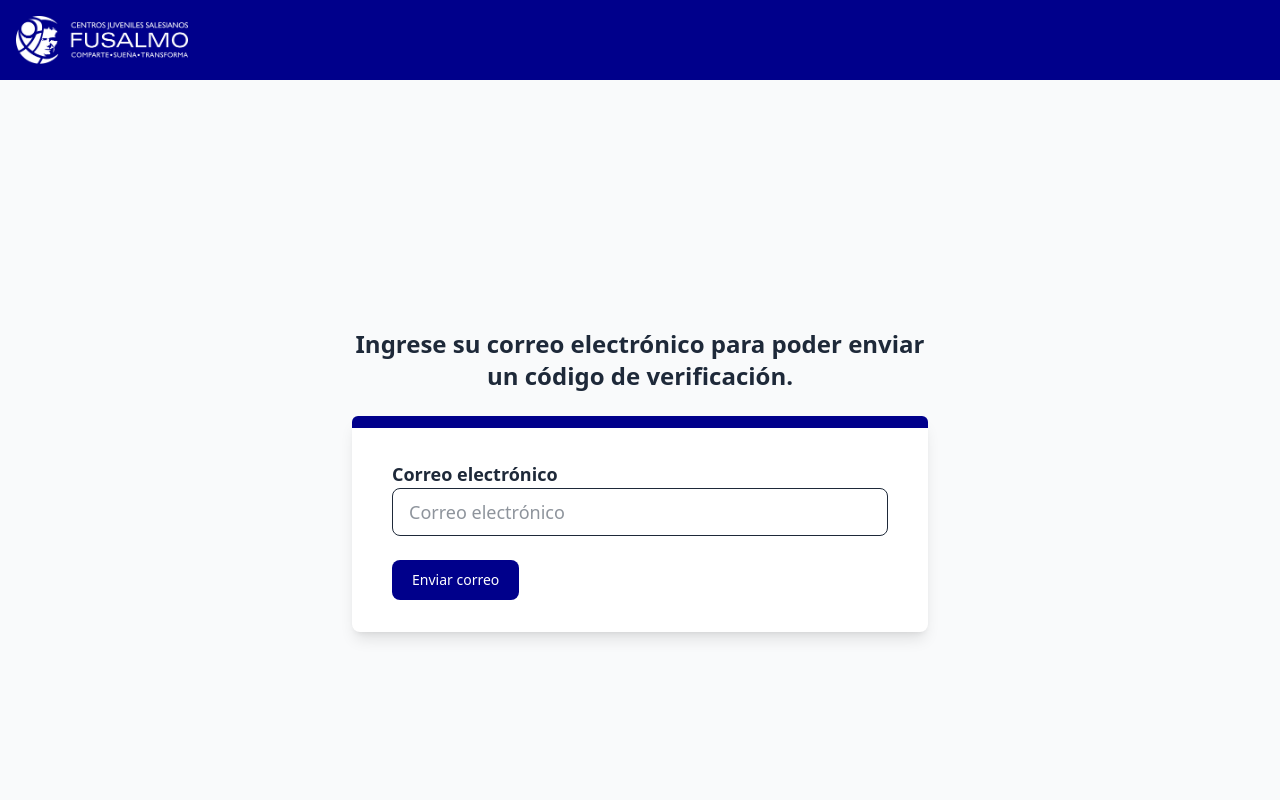
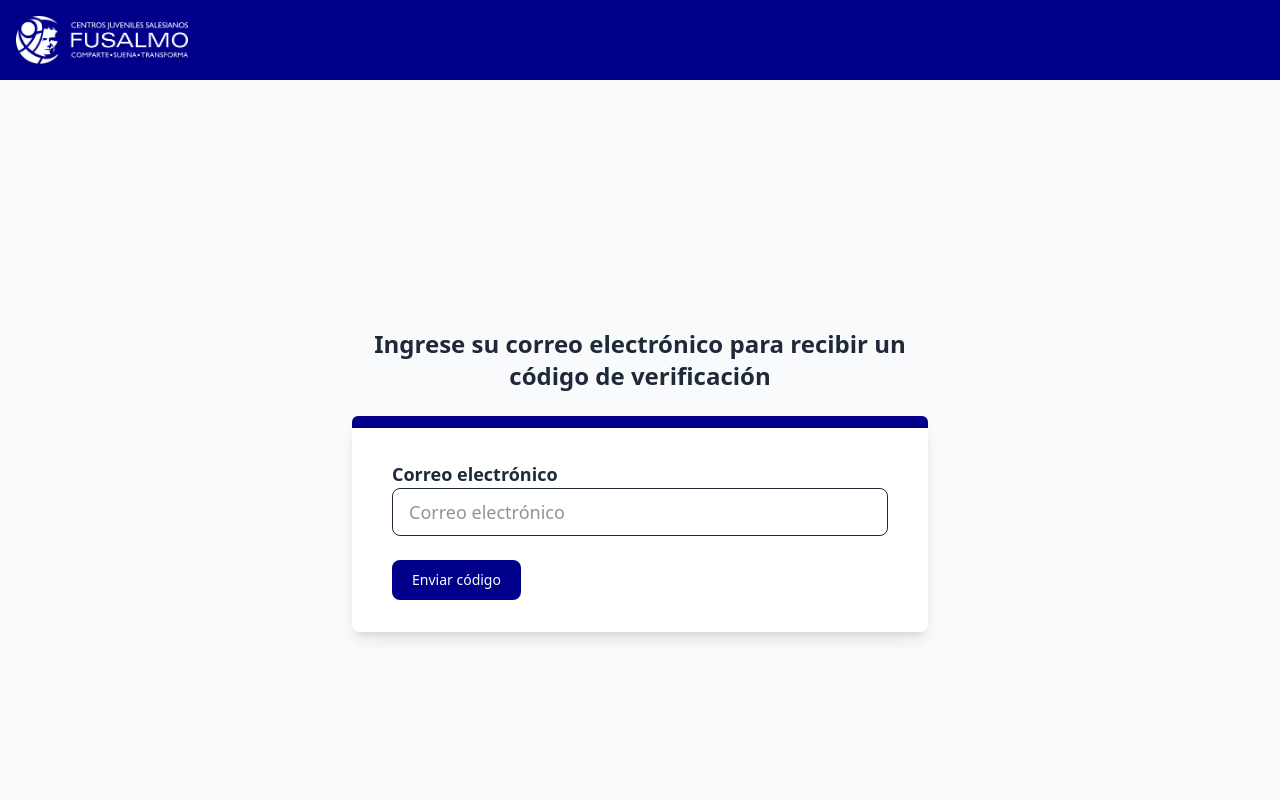
Before and after one commit to listaAsistencia/frontend, a React (Vite) app: page /sendmail in a window 1280 px wide. Shown: the top 800 px of the page. Built offline with nearby package versions, Linux system fonts and the light colour scheme; no server answers.

Commit message:
logica envio correo

```diff
--- a/src/pages/SendMail.tsx
+++ b/src/pages/SendMail.tsx
@@ -1,24 +1,63 @@
-import React from 'react'
+import React from 'react';
 import { NavBar } from '../components/layout/components/navBar';
 import { Footer } from '../components/layout/components/footer';
 import { GeneralButton } from '../components/buttons/generalButton';
 import { useForgotPasswordStore } from '../store/forgotPasswordStore';
+import { showErrorNotification, showSuccessNotification } from '../utils/notifications/toasts';
 
 export const SendMail: React.FC = () => {
   const [email, setEmail] = React.useState('');
   const [loading, setLoading] = React.useState<boolean>(false);
-  const{setMail:setStoreEmail,setStep}=useForgotPasswordStore();
-    const handleSubmit = (e:React.FormEvent)=>{
+  const { setMail, setStep } = useForgotPasswordStore();
+
+  const validateEmail = (email: string) => {
+    const re = /^[^\s@]+@[^\s@]+\.[^\s@]+$/;
+    return re.test(email);
+  };
+
+  const handleSubmit = async (e: React.FormEvent) => {
     e.preventDefault();
-        setStoreEmail(email);setStep('verificationCode');
+
+    if (!validateEmail(email)) {
+      showErrorNotification('Por favor ingrese un correo electrónico válido');
+      return;
     }
+
+    setLoading(true);
+
+    try {
+      const response = await fetch(import.meta.env.VITE_API_VERIFICATION_CODE, {
+        method: 'POST',
+        headers: {
+          'Content-Type': 'application/json',
+        },
+        body: JSON.stringify({ email }),
+      });
+
+      const data = await response.json();
+
+      if (!response.ok) {
+        throw new Error(data.message || 'Error al enviar el código');
+      }
+
+      setMail(email);
+      setStep('verificationCode');
+      showSuccessNotification('Código de verificación enviado a tu correo');
+    } catch (error: any) {
+      showErrorNotification(error.message || 'El correo no existe en nuestra base de datos');
+    } finally {
+      setLoading(false);
+    }
+  };
 
   return (
     <>
-            <NavBar hideLogout/>
+      <NavBar hideLogout />
       <div className="relative flex min-h-screen text-gray-800 antialiased flex-col justify-center overflow-hidden bg-gray-50 py-6 sm:py-12">
         <div className="relative py-3 mx-auto text-center w-full max-w-md md:max-w-lg lg:max-w-xl px-4 sm:px-0">
-                <span className="text-xl md:text-2xl font-bold mb-6 block">Ingrese su correo electrónico para poder enviar un código de verificación.</span>
+          <span className="text-xl md:text-2xl font-bold mb-6 block">
+            Ingrese su correo electrónico para recibir un código de verificación
+          </span>
           <div className="mt-6 bg-white shadow-lg rounded-lg text-left">
             <div className="h-3 bg-primary rounded-t-md"/>
             <form onSubmit={handleSubmit} className="px-10 py-8">
@@ -29,13 +68,17 @@ export const SendMail: React.FC = () => {
                   placeholder="Correo electrónico"
                   className="border w-full h-12 px-4 py-2 text-lg hover:outline-none focus:outline-none focus:ring-2 focus:ring-primary rounded-lg"
                   value={email}
-                            onChange={(e)=>setEmail(e.target.value)}
+                  onChange={(e) => setEmail(e.target.value)}
                   required
                 />
-
               </div>
               <div className="flex justify-between items-center">
-                            <GeneralButton text="Enviar correo" type="submit" hoverBgWhite={false} disabled={loading}/>
+                <GeneralButton
+                  text={loading ? "Enviando..." : "Enviar código"}
+                  type="submit"
+                  hoverBgWhite={false}
+                  disabled={loading}
+                />
               </div>
             </form>
           </div>
@@ -44,4 +87,4 @@ export const SendMail: React.FC = () => {
       <Footer/>
     </>
   );
-}
+};
--- a/src/viteenv.ts
+++ b/src/viteenv.ts
@@ -4,6 +4,8 @@ interface ImportMetaEnv {
   readonly VITE_API_CHANGEPASSWORD: string;
   readonly VITE_API_RESETPASSWORD: string;
   readonly VITE_API_USERS:string;
+  readonly VITE_API_VERIFICATION_CODE:string;
+   readonly VITE_API_VERIFY_CODE: string;
 }
 interface ImportMeta {
   readonly env: ImportMetaEnv;
```
Lines whose indentation alone changed are shown as unchanged.
